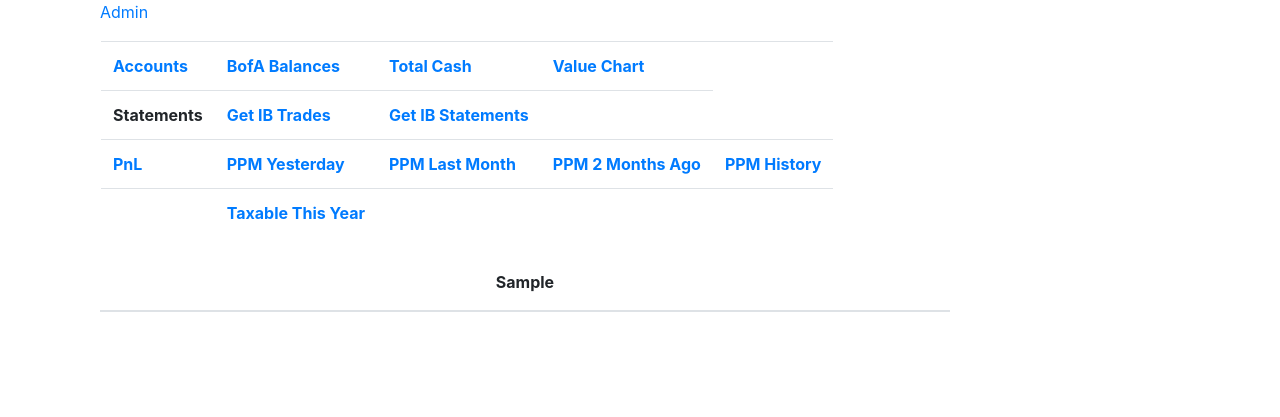
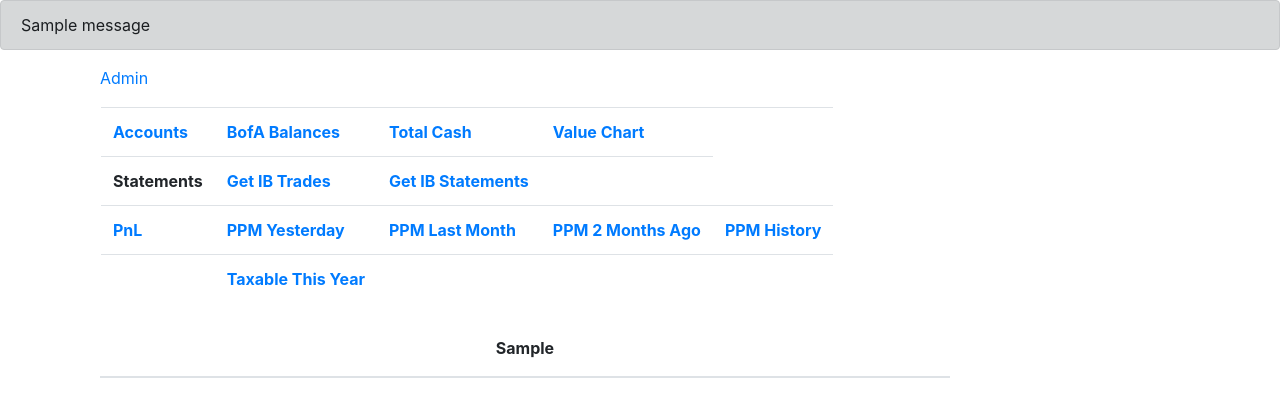
Before and after one commit to TheBrookhavenGroup/worth, a Django app: template analytics/templates/analytics/table.html in a window 1280 px wide. Shown: the top 417 px of the page. Run offline with Django 4.2, Linux system fonts and the light colour scheme; the template is opened without the code that fills it: most values are stand-ins (such as "Sample title", 1, 10 or a date in 2020); one stand-in notice (Sample message) is shown; lists and menus that the app fills with data are empty; some libraries are stand-ins or nearby versions.

Commit message:
Added messages to base.html and use with realized view.

```diff
--- a/worth/templates/base.html
+++ b/worth/templates/base.html
@@ -13,6 +13,15 @@
 </head>
 
 <body>
+{% if messages %}
+    {% for message in messages %}
+      <div class="alert alert-dark"  role="alert">
+        {# {{ message.level_tag }} #}
+        {{ message }}
+      </div>
+    {% endfor %}
+{% endif %}
+
 <div class="container">
 {% block content %}{% endblock %}
 </div>
```
Also changed, not shown: analytics/views.py (+10 -2 lines).
